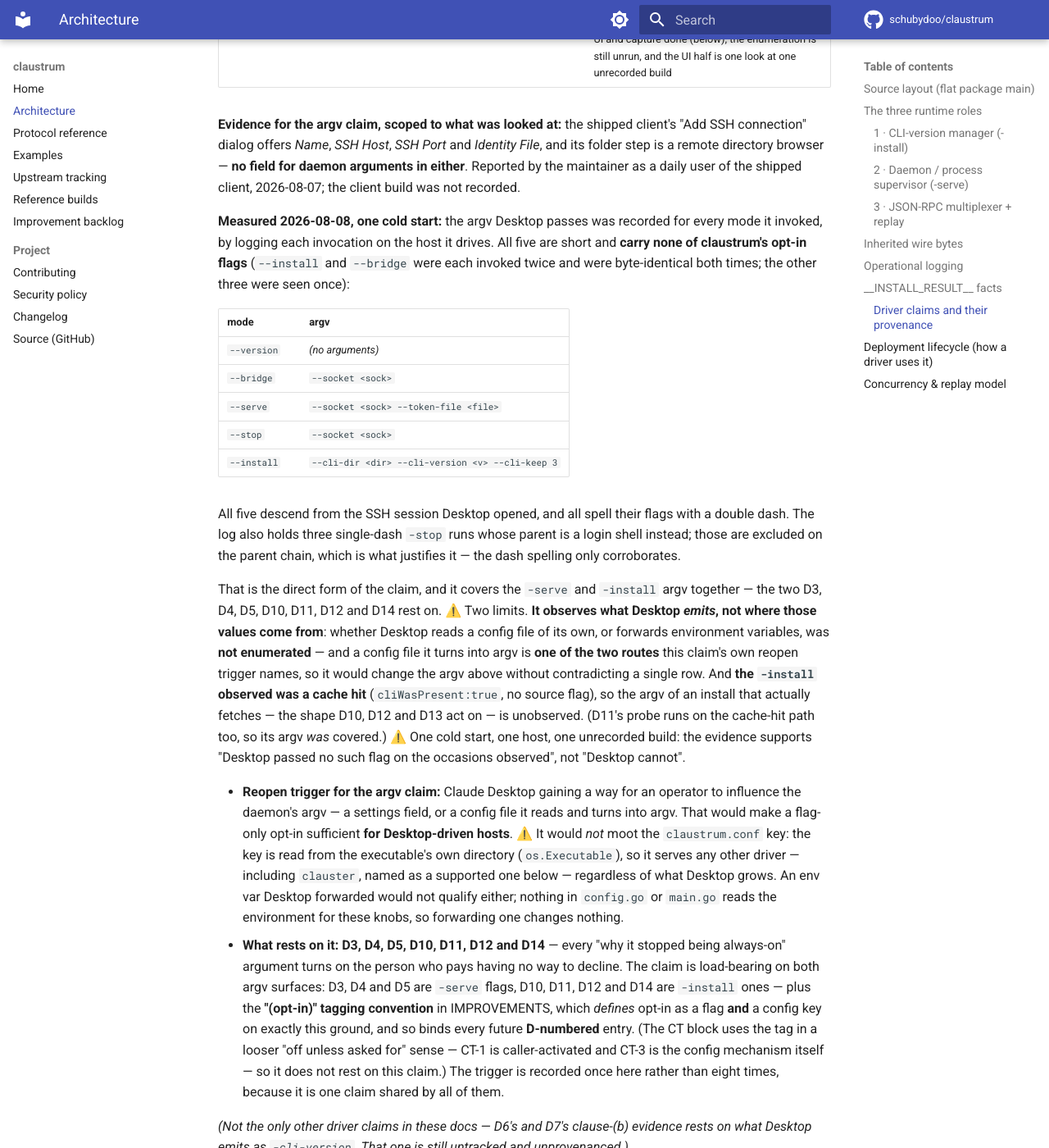
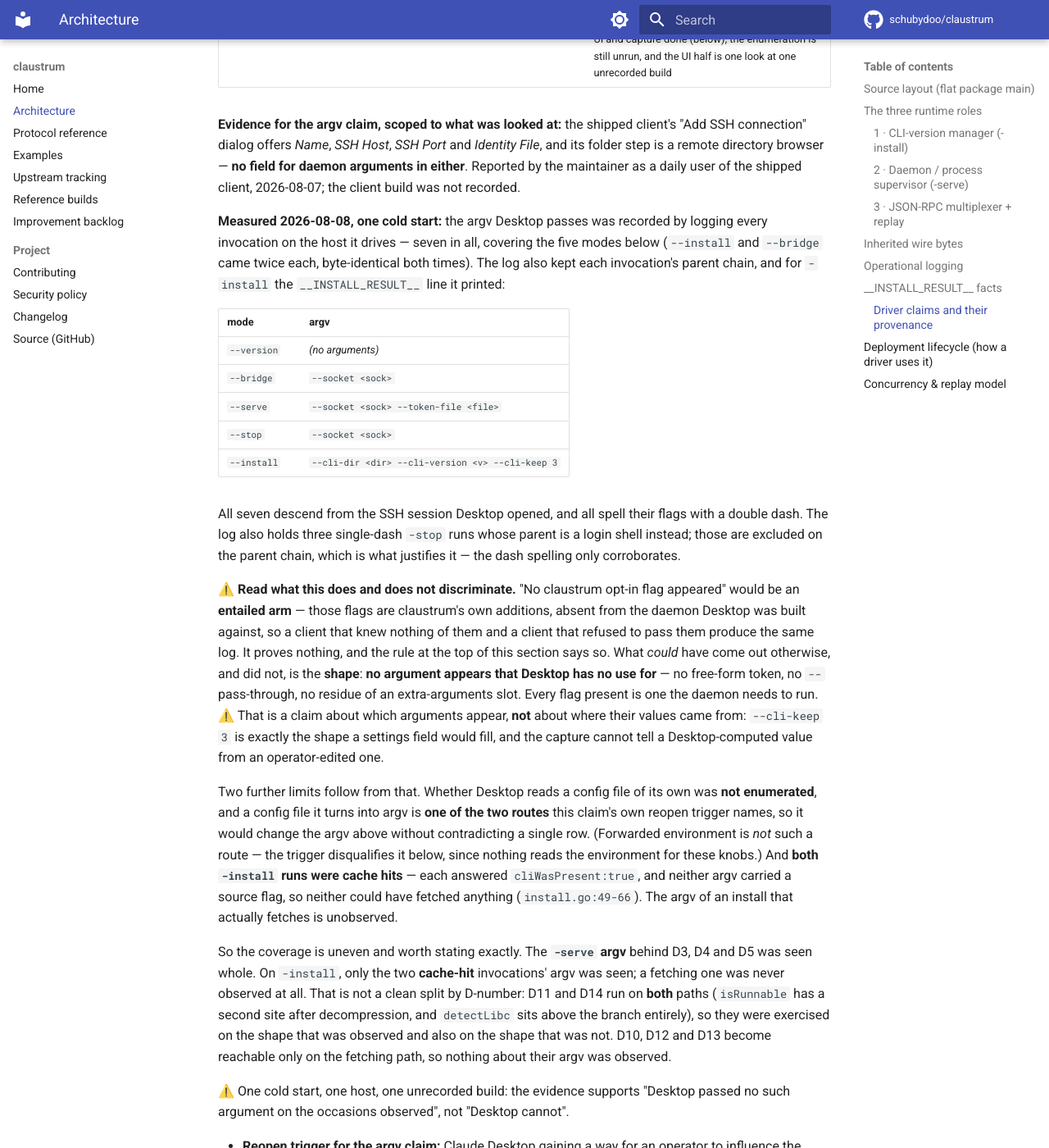
Before and after one commit to schubydoo/claustrum, an MkDocs documentation site: the page built from docs/ARCHITECTURE.md, in a window 1280 px wide and 1400 px high, scrolled down 6809 px. Shown: the whole window at 82% size. Built offline with MkDocs 1.6.1 and Material for MkDocs 9.7.7, drawn with Linux system fonts in a browser that asks for light colours; comment, search, counter and statistics services are not loaded.

Commit message:
docs: state what the argv capture discriminates, and what it does not
Review found two importants in the paragraph this branch added, both the
section's own rule ("an arm entailed by the claim proves nothing") turned on
the new text.

"Carry none of claustrum's opt-in flags" was an entailed arm: those flags
postdate the daemon Desktop was built against, so a Desktop that knew nothing
of them and one that refused to pass them leave the same log. The paragraph now
says so, and states the discriminator that survives — no argument appears that
the daemon has no use for: no free-form token, no pass-through, no residue of an
extra-arguments slot. That is a claim about WHICH arguments appear, not where
their values came from; --cli-keep 3 is exactly the shape a settings field would
fill.

The coverage sentence claimed -serve and -install "together" and was then
disowned five lines later by the cache-hit limit. It now names the split
exactly, and the D-number mapping is corrected against the code twice over:
detectLibc runs above the cache-hit branch and isRunnable has a second site
after decompression, so D11 and D14 are exercised on BOTH shapes, not only the
observed one. D10, D12 and D13 are reachable only on the fetching path.

Also: the instrument sentence now records that the log kept each parent chain
and the -install result line, which is what cliWasPresent:true rests on; "the
one -install" corrected to both runs; forwarded environment dropped from the
fixture row it was disqualified from three paragraphs below.

Co-Authored-By: Claude Opus 5 <noreply@anthropic.com>

```diff
--- a/docs/ARCHITECTURE.md
+++ b/docs/ARCHITECTURE.md
@@ -247,11 +247,11 @@ File*, and its folder step is a remote directory browser — **no field for daem
 arguments in either**. Reported by the maintainer as a daily user of the shipped
 client, 2026-08-07; the client build was not recorded.
 
-**Measured 2026-08-08, one cold start:** the argv Desktop passes was recorded for
-every mode it invoked, by logging each invocation on the host it drives. All five
-are short and **carry none of claustrum's opt-in flags** (`--install` and
-`--bridge` were each invoked twice and were byte-identical both times; the other
-three were seen once):
+**Measured 2026-08-08, one cold start:** the argv Desktop passes was recorded by
+logging every invocation on the host it drives — seven in all, covering the five
+modes below (`--install` and `--bridge` came twice each, byte-identical both
+times). The log also kept each invocation's parent chain, and for `-install` the
+`__INSTALL_RESULT__` line it printed:
 
 | mode | argv |
 |---|---|
@@ -261,23 +261,44 @@ three were seen once):
 | `--stop` | `--socket <sock>` |
 | `--install` | `--cli-dir <dir> --cli-version <v> --cli-keep 3` |
 
-All five descend from the SSH session Desktop opened, and all spell their flags
+All seven descend from the SSH session Desktop opened, and all spell their flags
 with a double dash. The log also holds three single-dash `-stop` runs whose parent
 is a login shell instead; those are excluded on the parent chain, which is what
 justifies it — the dash spelling only corroborates.
 
-That is the direct form of the claim, and it covers the `-serve` and `-install`
-argv together — the two D3, D4, D5, D10, D11, D12 and D14 rest on. ⚠️ Two limits.
-**It observes what Desktop *emits*, not where those values come from**: whether
-Desktop reads a config file of its own, or forwards environment variables, was
-**not enumerated** — and a config file it turns into argv is **one of the two
+⚠️ **Read what this does and does not discriminate.** "No claustrum opt-in flag
+appeared" would be an **entailed arm** — those flags are claustrum's own additions,
+absent from the daemon Desktop was built against, so a client that knew nothing of
+them and a client that refused to pass them produce the same log. It proves
+nothing, and the rule at the top of this section says so. What *could* have come
+out otherwise, and did not, is the **shape**: **no argument appears that Desktop
+has no use for** — no free-form token, no `--` pass-through, no residue of an
+extra-arguments slot. Every flag present is one the daemon needs to run. ⚠️ That is
+a claim about which arguments appear, **not** about where their values came from:
+`--cli-keep 3` is exactly the shape a settings field would fill, and the capture
+cannot tell a Desktop-computed value from an operator-edited one.
+
+Two further limits follow from that. Whether Desktop reads a config file of its own
+was **not enumerated**, and a config file it turns into argv is **one of the two
 routes** this claim's own reopen trigger names, so it would change the argv above
-without contradicting a single row. And **the `-install` observed was a cache hit**
-(`cliWasPresent:true`, no source flag), so the argv of an install that actually
-fetches — the shape D10, D12 and D13 act on — is unobserved. (D11's probe runs on
-the cache-hit path too, so its argv *was* covered.) ⚠️ One cold start, one host, one
-unrecorded build: the evidence supports "Desktop passed no such flag on the
-occasions observed", not "Desktop cannot".
+without contradicting a single row. (Forwarded environment is *not* such a route —
+the trigger disqualifies it below, since nothing reads the environment for these
+knobs.) And **both `-install` runs were cache hits** — each answered
+`cliWasPresent:true`, and neither argv carried a source flag, so neither could
+have fetched anything (`install.go:49-66`). The argv of an install that actually
+fetches is unobserved.
+
+So the coverage is uneven and worth stating exactly. The **`-serve` argv** behind
+D3, D4 and D5 was seen whole. On `-install`, only the two **cache-hit**
+invocations' argv was seen; a fetching one was never observed at all. That is not a clean split
+by D-number: D11 and D14 run on **both** paths (`isRunnable` has a second site
+after decompression, and `detectLibc` sits above the branch entirely), so they were
+exercised on the shape that was observed and also on the shape that was not. D10,
+D12 and D13 become reachable only on the fetching path, so nothing about their
+argv was observed.
+
+⚠️ One cold start, one host, one unrecorded build: the evidence supports "Desktop
+passed no such argument on the occasions observed", not "Desktop cannot".
 
 - **Reopen trigger for the argv claim:** Claude Desktop gaining a way for an
   operator to influence the daemon's argv — a settings field, or a config file it
```
Also changed, not shown: other parts of docs/ARCHITECTURE.md (+1 -1 lines), CLAUDE.md (+13 -7 lines), docs/IMPROVEMENTS.md (+9 -8 lines), docs/PROTOCOL.md (+4 -4 lines).
